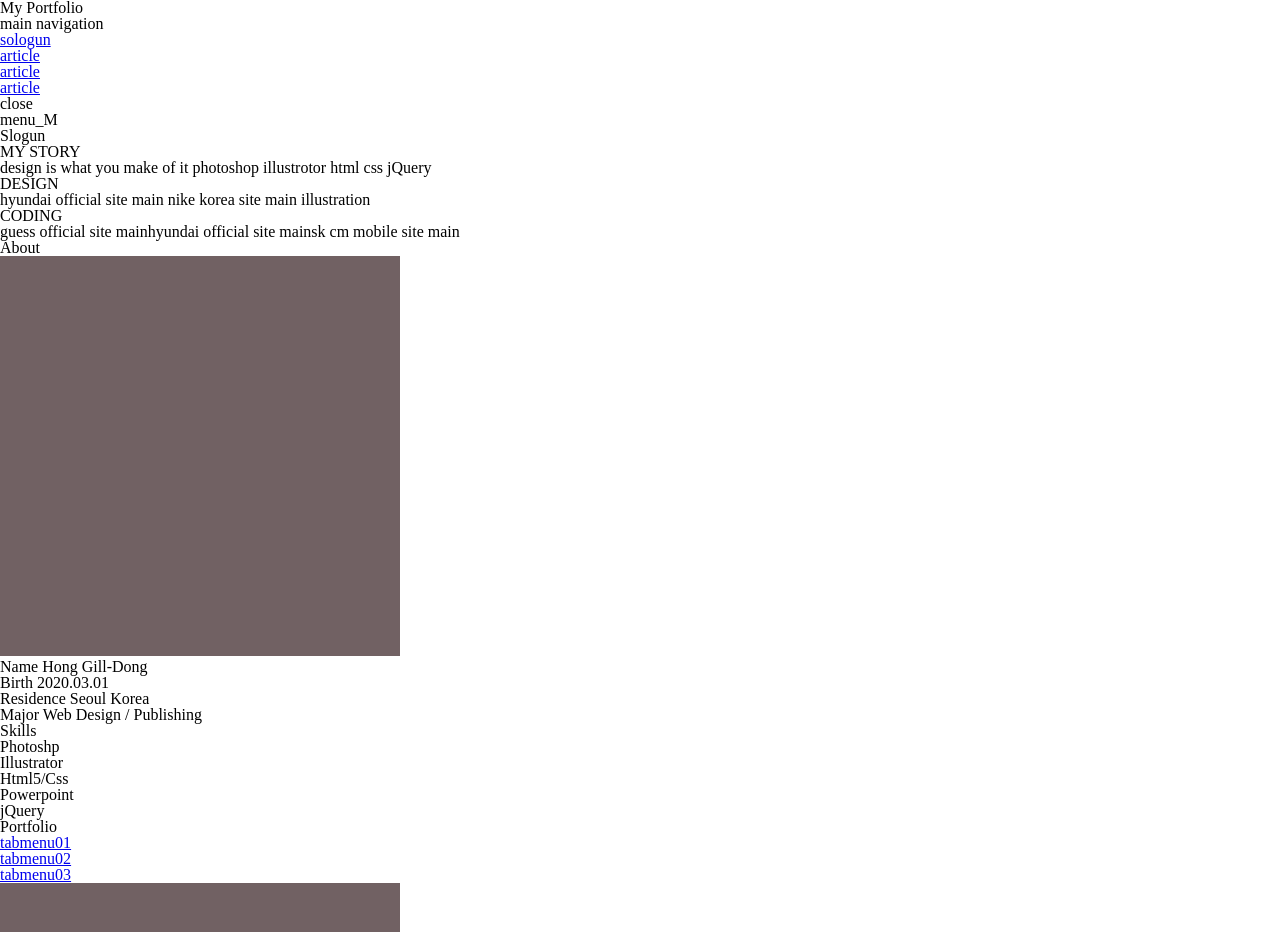
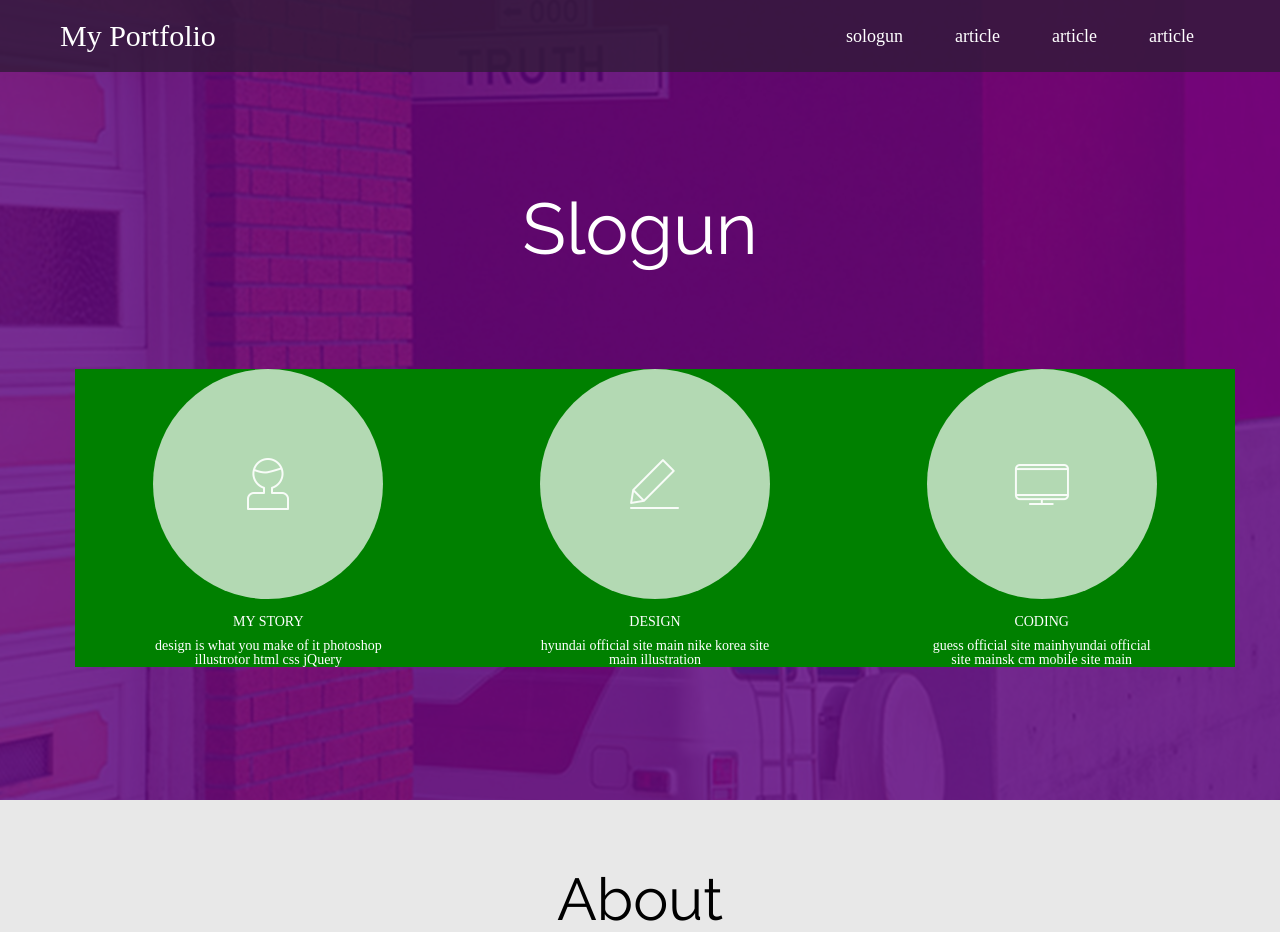
Before and after one commit to Eundoe/response_sample_1024S, a website built with Parcel: page index.html in a window 1280 px wide. Shown: the top 932 px of the page. Built offline with nearby package versions, Linux system fonts and the light colour scheme.

Commit message:
css ver001

```diff
--- a/css/index.css
+++ b/css/index.css
@@ -1,4 +1,6 @@
 @charset "utf-8";
+
+@import url('https://fonts.googleapis.com/css2?family=Raleway&display=swap');
 
 .hide{
   width: 0; height: 0;
@@ -7,37 +9,222 @@
   font-size: 0px;
   visibility: hidden;
 }
-a {
-  text-decoration-style: none;
+a{
+  text-decoration: none;
   color: #000;
 }
 
 #wrap{
-  width: 1860px;
+  width: 100%;
   position: relative;
+}
+img{
+  max-width: 100%;
+  /* 사이즈제약을 둬서 나중에 편하게 한다. */
 }
 
 header{
   width: 100%;
   background-color: rgba(49, 27, 57, 0.8);
   position: fixed;
+  left: 0; top: 0;
+  z-index: 999;
 }
 #hwrap{
   width: 1160px;
   margin: 0px auto;
   display: flex;
   justify-content: space-between;
+  position: relative;
+  align-items: center;
+}
+#hwrap>h1>a{
+  width: 180px;
+  font-size: 30px;
+  line-height: 72px;
   color: #fff;
 }
-#hwrap>h1{
-  width: 180px;
-  font-size: 24px;
-  line-height: 72px;
-}
 #hwrap>nav{
-  position: relative;
+  /* position : relative */
 }
 #hwrap>nav>ul{
+  width: 400px;
   display: flex;
   justify-content: space-around;
 }
+#hwrap>nav>ul>li{
+  line-height: 71px;
+}
+
+#hwrap>nav>ul>li>a{
+  font-size: 18px;
+  color: #fff;
+}
+
+/* p.close{
+  position: absolute;
+  display: none;
+  width: 25px;
+  height: 25px;
+  background-color: red;
+  background-size: 100%;
+} */
+p.btn{
+  display: none;
+  position: absolute;
+  right: 20px; top: 25px;
+  width: 35px;
+  height: 25px;
+  background-color: red;
+  /* background: url(../images/menu_icon.png) no-repeat; */
+}
+
+/* sec01 */
+#sec01{
+  /* width: 100%; */
+  height: 100vh;
+  background: url(../images/header_back.png) no-repeat center top;
+  position: relative;
+
+}
+
+#sec01>h3{
+  width: 100%;
+  font-size: 72px;
+  position: absolute;
+  left: 0; top: 24.17%;
+  text-align: center;
+  font-family: 'Raleway', sans-serif;
+  color: #fff;
+}
+
+#sec01>ul{
+  position: absolute;
+  left: 50%; bottom: 16.578%;
+  margin-left: -565px;
+  width: 1160px;
+  background-color: green;
+  display: flex;
+  flex-wrap: wrap;
+  color: #fff;
+}
+
+#sec01>ul>li{
+  width: 33.33333%;
+
+}
+#sec01>ul>li>span{
+  display: block;
+  /* 당장은 퍼센트 값으로 넣지말것 */
+  width: 230px; height: 230px;
+  margin: 0px auto 16px;
+  background: rgba(255, 255, 255, 0.7) url('../images/header_icon_01.png') no-repeat center;
+  border-radius: 50%;
+}
+
+#sec01>ul>li:nth-child(2)>span{background-image: url(../images/header_icon_02.png);}
+#sec01>ul>li:nth-child(3)>span{background-image: url(../images/header_icon_03.png)}
+
+#sec01>ul>li>dl{
+  width: 230px;
+  margin: 0 auto;
+  font-size: 14px;
+  text-align: center;
+}
+
+#sec01>ul>li>dl>dt{margin-bottom: 10px;}
+
+/* sec02 */
+
+#sec02{
+  padding: 70px 0;
+  background-color: rgb(232, 232, 232);
+}
+
+#sec02>h3{
+  width: 100%;
+  text-align: center;
+  font-size: 59px;
+  margin-bottom: 50px;
+  font-family: 'Raleway', sans-serif;
+}
+
+#sec02>section{
+  width: 1160px;
+  margin: 0 auto;
+  display: flex;
+  justify-content: space-between;
+  flex-wrap: wrap;
+}
+
+#sec02>section>h4{
+  width: 312px;
+  text-align: center;
+}
+#sec02>section>ul{
+  width: 736px;
+  font-size: 18px;
+}
+
+#sec02>.info{
+  margin-bottom: 68px;
+}
+
+#sec02>.info>h4>img{
+  width: 287px;
+  height: 190px;
+}
+#sec02>.info>ul>li{
+  margin-bottom: 22px;
+  padding-bottom: 10px;
+  border-bottom: 1px solid #000;
+}
+#sec02>.info>ul>li>dfn{
+  display: inline-block;
+  width: 145px;
+}
+#sec02>.info>ul>li>span{
+}
+
+.skill>h4{
+  font-size: 33px;
+  font-family: 'Raleway', sans-serif;
+  text-align: center;
+
+}
+.skill>ul{
+  background-color: orange;
+}
+.skill>ul>li{
+  padding-left: 145px;
+  position: relative;
+  margin-bottom: 39px;
+}
+.skill>ul>li>dfn{
+  position: absolute;
+  width: 145px;
+  left: 0; top: 0;
+}
+.skill>ul>li>span{
+  display: block;
+  width: 100%;
+  background: #333 url(../images/bar.gif) no-repeat left top;
+  text-indent: -99999px;
+  height: 32px;
+}
+
+.skill>ul>li:nth-child(1)>span{
+  background-size: 50% 100%;
+}
+.skill>ul>li:nth-child(2)>span{
+  background-size: 60% 100%;
+}
+.skill>ul>li:nth-child(3)>span{
+  background-size: 88% 100%;
+}
+.skill>ul>li:nth-child(4)>span{
+  background-size: 30% 100%;
+}
+.skill>ul>li:nth-child(5)>span{
+  background-size: 22% 100%;
+}
--- a/index.html
+++ b/index.html
@@ -6,6 +6,7 @@
   <meta name="viewport" content="width=device-width, initial-scale=1.0">
   <title>title</title>
   <link rel="stylesheet" href="https://cdn.jsdelivr.net/npm/reset-css@5.0.1/reset.min.css">
+  <link rel="stylesheet" href="./css/index.css">
   <script src="./js/index.js"></script>
 </head>
 <body>
@@ -13,7 +14,7 @@
   <div id="wrap">
     <header>
       <div id="hwrap">
-        <h1>My Portfolio</h1>
+        <h1><a href="#wrap">My Portfolio</a></h1>
         <nav>
           <h2 class="hide">main navigation</h2>
           <ul>
@@ -22,7 +23,7 @@
             <li><a href="#sec03">article</a></li>
             <li><a href="#sec04">article</a></li>
           </ul>
-          <p class="close">close</p>
+          <!-- <p class="close">close</p> -->
         </nav>
       </div>
       <p class="btn">menu_M</p>
@@ -75,6 +76,8 @@
           <li>
             <dfn>Major</dfn>
             <span>Web Design / Publishing</span>
+            <span>html/css</span>
+            <span>javascript</span>
           </li>
         </ul>
       </section>
```
